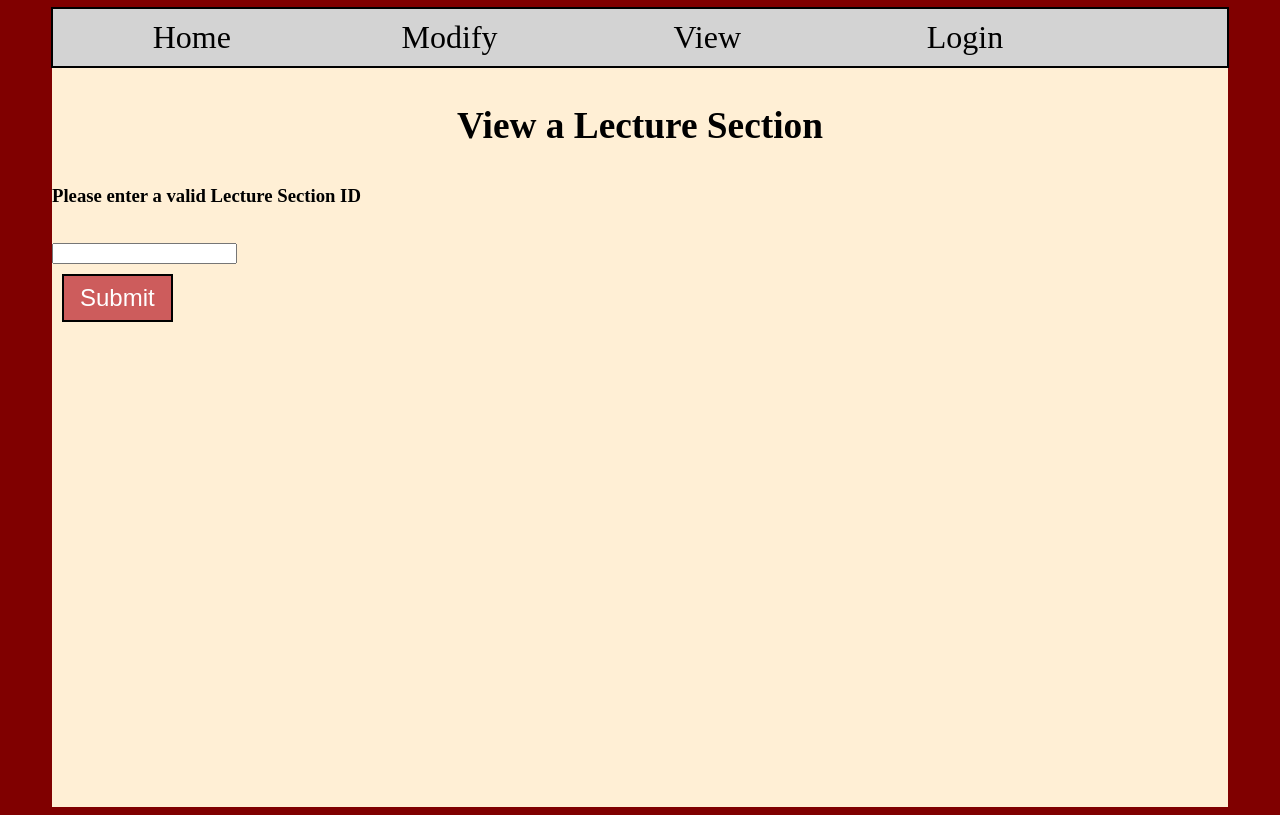
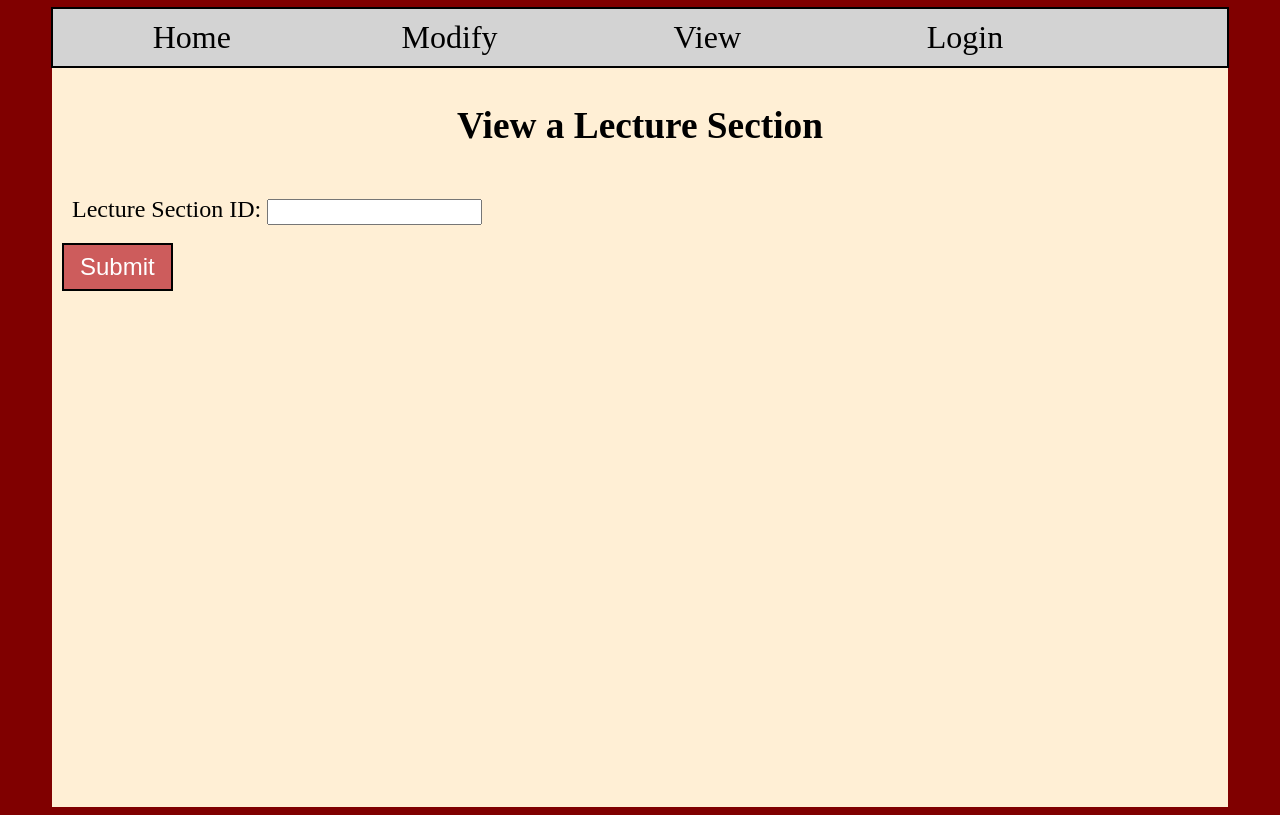
Before and after one commit to kmlacasse/webproject, a Django app: page /view_lecture.html in a window 1280 px wide. Run offline with Django 3.2, Linux system fonts and the light colour scheme.

Commit message:
Update view_lecture.html

```diff
--- a/templates/taapp/view_lecture.html
+++ b/templates/taapp/view_lecture.html
@@ -1,14 +1,14 @@
 {% extends "base.html" %}
 {% block content %}
     <p class="modifyButtonTitle">View a Lecture Section</p>
-    <h3>Please enter a valid Lecture Section ID</h3><br>
+
     <form method="post" action="view_lecture.html" >
       {% csrf_token %}
-      <input type="text" id="lectureid" name="lectureid"/><br>
+      <p class="formText">Lecture Section ID: <input type="text" class="textInput" id="lectureid" name="lectureid"/></p><br>
       <input type="submit" class="submitModifyButton" value="Submit">
     </form>
     <br>
     {% if lecture %}
-    <p>{{lecture}}{{ta}</p>
+    <p class="responseText">Response: {{ lecture }} {{ TA }}</p>
     {% endif %}
 {% endblock content %}
```
